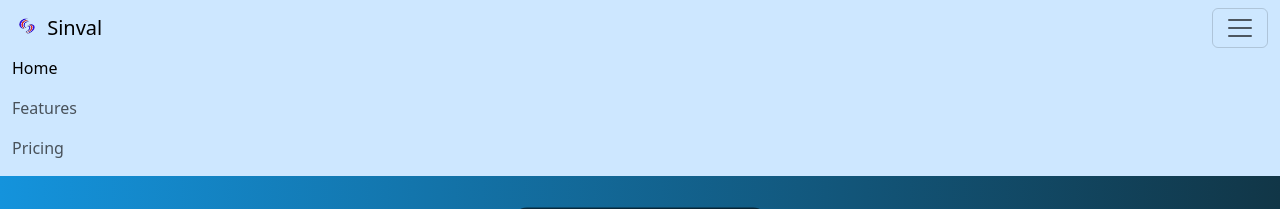
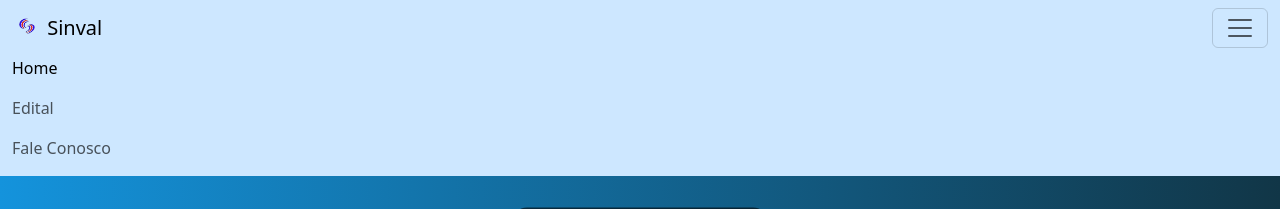
Before and after one commit to Namyn05/Projeto-Interdisciplinar, a PHP site: page /asym2/formulario.php in a window 1280 px wide, after a click that opens the changed part. Shown: the top 209 px of the page. Run offline with PHP 8.4, Linux system fonts and the light colour scheme.

Commit message:
Update formulario.php

```diff
--- a/asym2/formulario.php
+++ b/asym2/formulario.php
@@ -109,13 +109,13 @@
       <div class="collapse navbar-collapse" id="navbarText">
         <ul class="navbar-nav me-auto mb-2 mb-lg-0">
           <li class="nav-item">
-            <a class="nav-link active" aria-current="page" href="#">Home</a>
+            <a class="nav-link active" aria-current="page" href="index.html">Home</a>
           </li>
           <li class="nav-item">
-            <a class="nav-link" href="#">Features</a>
+            <a class="nav-link" href="https://siagepe.educacao.mg.gov.br/">Edital</a>
           </li>
           <li class="nav-item">
-            <a class="nav-link" href="#">Pricing</a>
+            <a class="nav-link" href="formulario.php">Fale Conosco</a>
           </li>
         </ul>
       </div>
```
